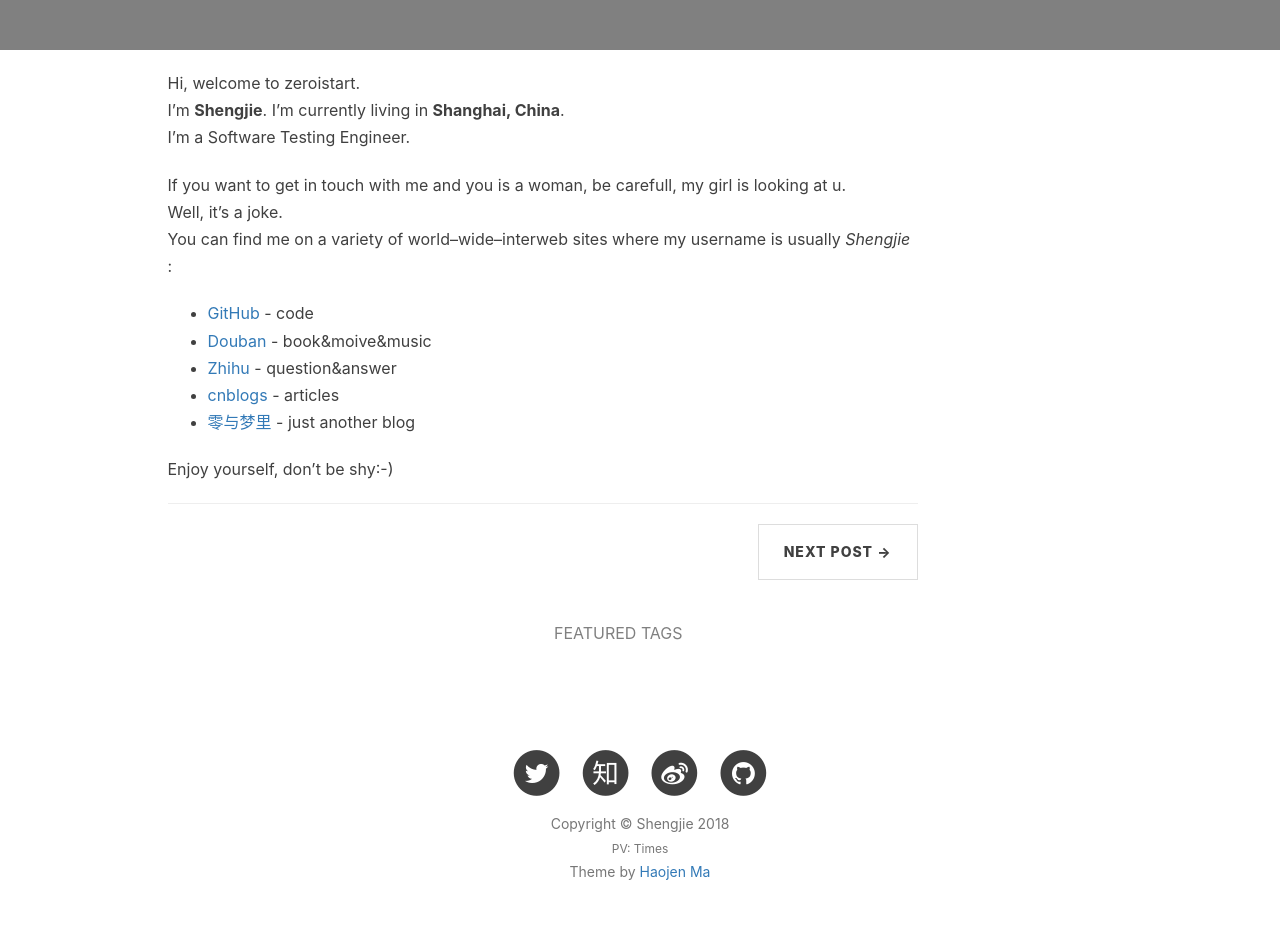
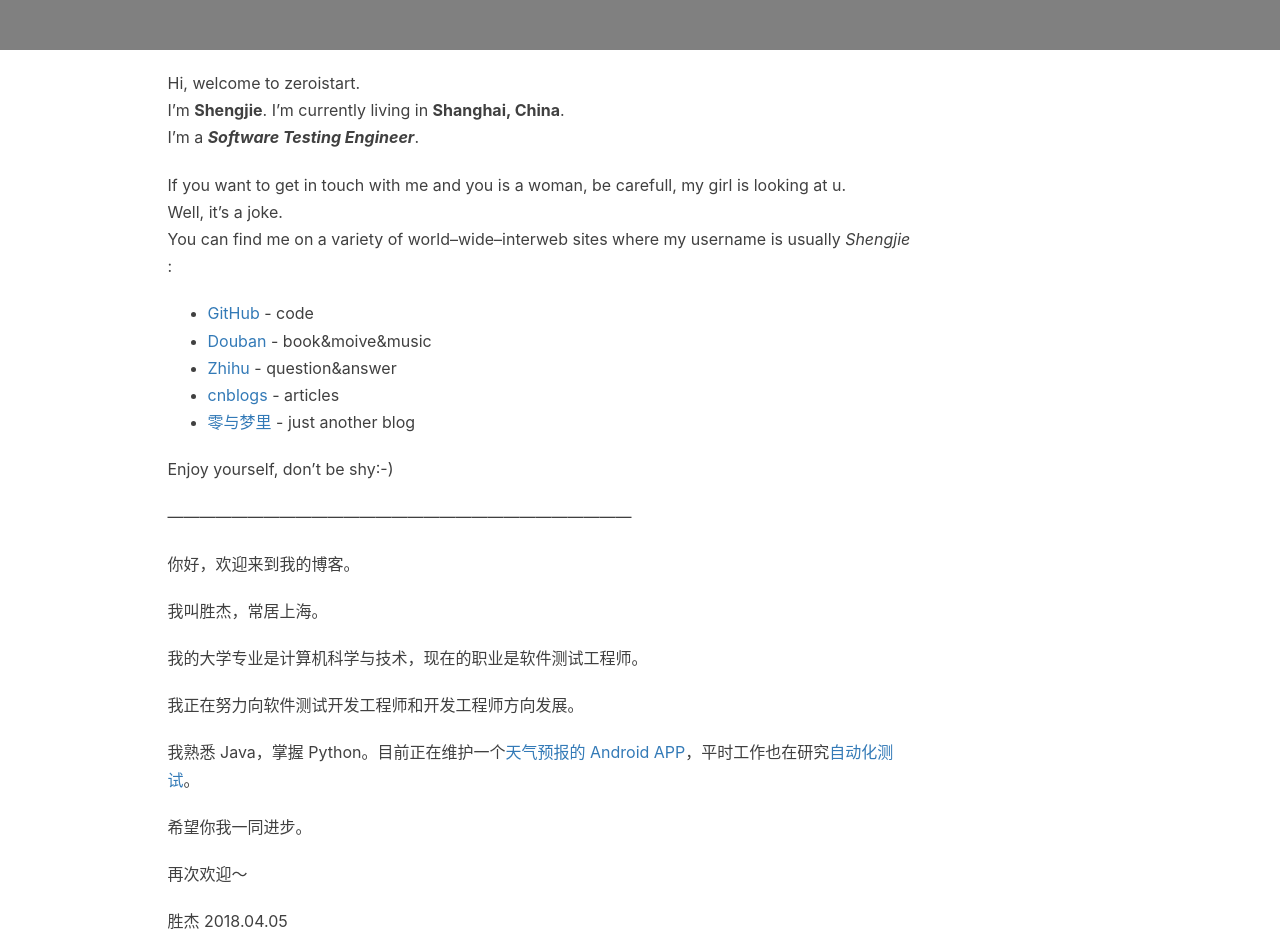
Before and after one commit to LiuShengchieh/LiuShengchieh.github.io, a plain HTML site: page 2018/04/05/关于我/index.html in a window 1280 px wide. Shown: the part 320-1272 px from the top of the page. Drawn offline with nearby package versions, Linux system fonts and the light colour scheme; some packages are replaced by stand-ins of ours; a script that the page names is missing.

Commit message:
Site updated: 2018-04-05 17:28:10

```diff
--- a/2018/04/05/关于我/index.html
+++ b/2018/04/05/关于我/index.html
@@ -165,7 +165,7 @@
         <div class="row">
             <!-- Post Container -->
             <div class="col-lg-8 col-lg-offset-1 col-sm-9 post-container">
-                <p>Hi, welcome to zeroistart.<br>I’m <strong>Shengjie</strong>. I’m currently living in <strong>Shanghai, China</strong>.<br>I’m a Software Testing Engineer.</p>
+                <p>Hi, welcome to zeroistart.<br>I’m <strong>Shengjie</strong>. I’m currently living in <strong>Shanghai, China</strong>.<br>I’m a <strong><em>Software Testing Engineer</em></strong>.</p>
 <p>If you want to get in touch with me and you is a woman, be carefull, my girl is looking at u.<br>Well, it’s a joke.<br>You can find me on a variety of world–wide–interweb sites where my username is usually <em>Shengjie</em> :  </p>
 <ul>
 <li><a href="https://github.com/LiuShengchieh" target="_blank" rel="noopener">GitHub</a> - code</li>
@@ -175,6 +175,15 @@
 <li><a href="http://www.zeroistart.cn" target="_blank" rel="noopener">零与梦里</a> - just another blog</li>
 </ul>
 <p>Enjoy yourself, don’t be shy:-)</p>
+<p>—————————————————————————————</p>
+<p>你好，欢迎来到我的博客。</p>
+<p>我叫胜杰，常居上海。</p>
+<p>我的大学专业是计算机科学与技术，现在的职业是软件测试工程师。</p>
+<p>我正在努力向软件测试开发工程师和开发工程师方向发展。</p>
+<p>我熟悉 Java，掌握 Python。目前正在维护一个<a href="https://github.com/LiuShengchieh/hengweather" target="_blank" rel="noopener">天气预报的 Android APP</a>，平时工作也在研究<a href="https://github.com/LiuShengchieh/PycharmProjects" target="_blank" rel="noopener">自动化测试</a>。</p>
+<p>希望你我一同进步。</p>
+<p>再次欢迎～</p>
+<p>胜杰 2018.04.05</p>
 
                 <hr>
 
```
